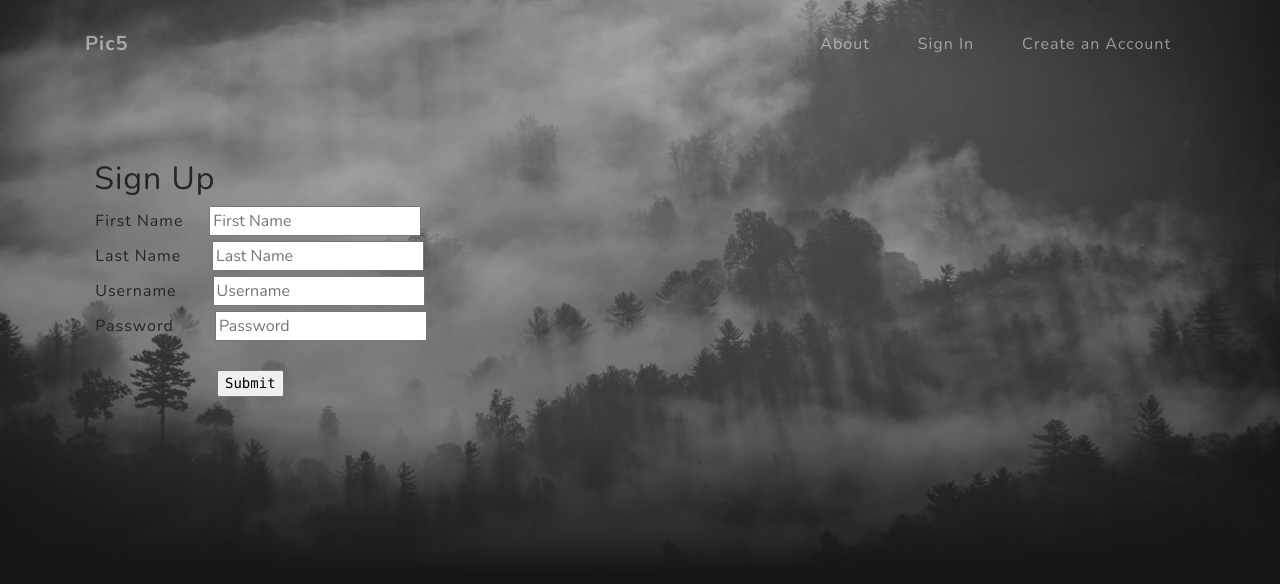
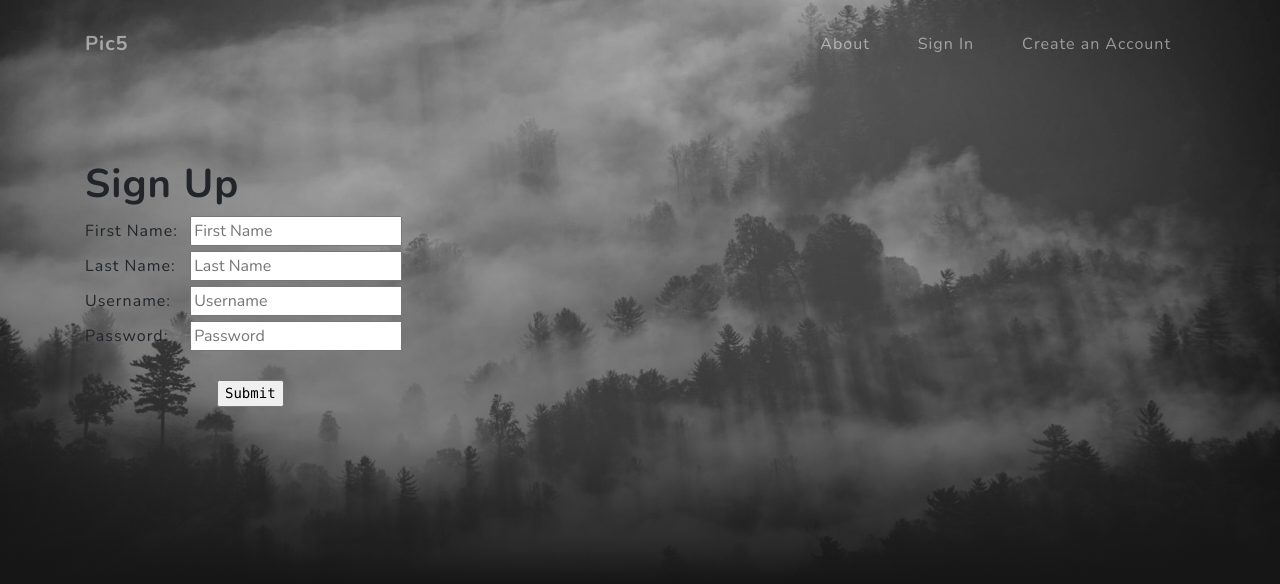
Before and after one commit to ngidaro/SOEN341, a Node server app: page /Create_Account_Page in a window 1280 px wide. Shown: the top 584 px of the page. Run offline with Node 20, Linux system fonts and the light colour scheme; some libraries are stand-ins or nearby versions.

Commit message:
bug(Issue #74): Fixed minor bugs on the create account page
- The user is redirected to their profile page immediately after creating their account.
- Password input text box has been changed to type password.
- All input textboxes are aligned.

```diff
--- a/app.js
+++ b/app.js
@@ -242,7 +242,7 @@ app.post('/Create_Account_Page',function(req,res){
           return;
         }else {
           console.log("Saved User to the database");
-          res.redirect('/Login_Page');
+          res.redirect('/Profile_Page/' + user._id);
         }
       });
     }
--- a/front_end/css/grayscale.css
+++ b/front_end/css/grayscale.css
@@ -338,3 +338,7 @@ height: 25%;
 width: 25%;
 margin-bottom: 50px;
 }
+
+.createAccountForm label{
+  width:100px;
+}
--- a/views/Create_Account_Page.ejs
+++ b/views/Create_Account_Page.ejs
@@ -52,19 +52,19 @@
 <!-- Signup Section -->
 <section id="createAccount" class="signup-section">
     <div class="container">
-      <form action="/Create_Account_Page" method = "POST">
-          <h2>&nbsp;Sign Up</h2>
-          <label>&nbsp;&nbsp;First Name&nbsp;&nbsp;&nbsp;&nbsp;</label>
+      <h1><strong>Sign Up</strong></h1>
+      <form action="/Create_Account_Page" method = "POST" class="createAccountForm">
+          <label for="fName">First Name:</label>
           <input name = "fName" type="text" id="fName" placeholder="First Name">
           <br/>
-          <label>&nbsp;&nbsp;Last Name&nbsp;&nbsp;&nbsp;&nbsp;&nbsp;</label>
+          <label for="lName">Last Name:</label>
           <input name = "lName" type="text" id="lName" placeholder="Last Name">
           <br/>
-          <label>&nbsp;&nbsp;Username&nbsp;&nbsp;&nbsp;&nbsp;&nbsp;&nbsp;</label>
+          <label for="user">Username:</label>
             <input name = "user" type="text" id="user" placeholder="Username">
             <br/>
-          <label>&nbsp;&nbsp;Password&nbsp;&nbsp;&nbsp;&nbsp;&nbsp;&nbsp;&nbsp;</label>
-          <input name = "pass" type="text" id="pass" placeholder="Password">
+          <label for="pass">Password:</label>
+          <input name = "pass" type="password" id="pass" placeholder="Password">
           <br/><br/>
           <pre>              <input type="submit" onclick="successMessage()"></input></pre>
         </form>
@@ -73,6 +73,7 @@
 
   <script>
   function successMessage() {
+    window.location.href=
     alert("Your account has been created successfully!");
   }
   </script>
```
